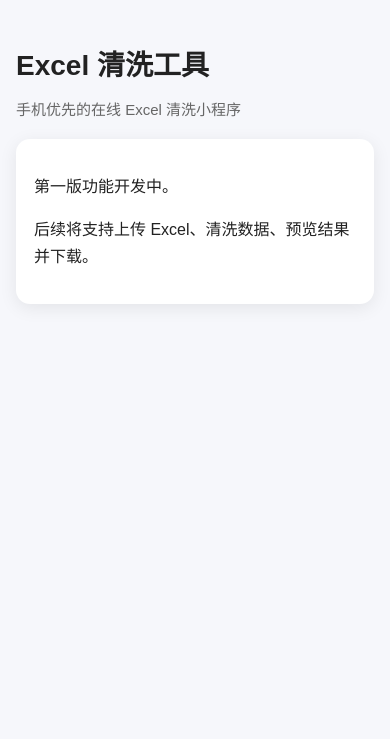
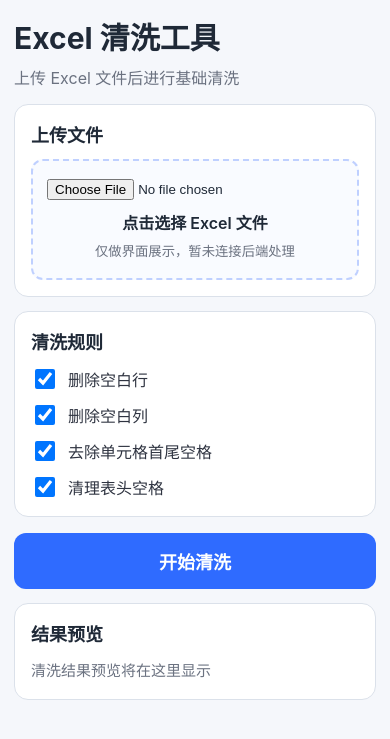
Before and after one commit to kosm8964-a11y/excel-cleaner-mobile, a Flask app: page / in a window 390 px wide. Shown: the top 739 px of the page. Run offline with Flask 3, Linux system fonts and the light colour scheme.

Commit message:
feat: redesign mobile-first Excel cleaner homepage prototype

```diff
--- a/static/style.css
+++ b/static/style.css
@@ -1,31 +1,134 @@
+:root {
+    --bg: #f5f7fb;
+    --card: #ffffff;
+    --text: #1f2937;
+    --muted: #6b7280;
+    --line: #dbe1ea;
+    --primary: #2f6bff;
+    --primary-pressed: #2457d4;
+}
+
+* {
+    box-sizing: border-box;
+}
+
 body {
     margin: 0;
-    font-family: Arial, "Microsoft YaHei", sans-serif;
-    background: #f6f7fb;
-    color: #222;
+    font-family: -apple-system, BlinkMacSystemFont, "Segoe UI", "PingFang SC", "Microsoft YaHei", sans-serif;
+    background: var(--bg);
+    color: var(--text);
 }
 
 .container {
-    max-width: 520px;
+    max-width: 640px;
     margin: 0 auto;
-    padding: 24px 16px 40px;
+    padding: 20px 14px 36px;
+}
+
+.hero {
+    margin-bottom: 14px;
 }
 
 h1 {
-    font-size: 28px;
-    margin-bottom: 8px;
+    margin: 0;
+    font-size: 30px;
+    line-height: 1.25;
 }
 
 .subtitle {
-    color: #666;
-    font-size: 15px;
-    margin-bottom: 20px;
+    margin: 8px 0 0;
+    font-size: 16px;
+    line-height: 1.5;
+    color: var(--muted);
 }
 
 .card {
-    background: #fff;
+    background: var(--card);
+    border: 1px solid var(--line);
     border-radius: 14px;
-    padding: 18px;
-    box-shadow: 0 4px 18px rgba(0, 0, 0, 0.08);
+    padding: 16px;
+    margin-top: 14px;
+}
+
+h2 {
+    margin: 0 0 12px;
+    font-size: 18px;
+}
+
+.upload-box {
+    display: block;
+    border: 2px dashed #bfd0ff;
+    border-radius: 12px;
+    background: #f9fbff;
+    padding: 18px 14px;
+    text-align: center;
+    cursor: pointer;
+}
+
+.upload-box input {
+    display: block;
+    width: 100%;
+    margin-bottom: 10px;
+}
+
+.upload-box span {
+    display: block;
+    font-weight: 600;
+    margin-bottom: 6px;
+}
+
+.upload-box small {
+    color: var(--muted);
+}
+
+.checkbox-group {
+    display: grid;
+    gap: 10px;
+}
+
+.checkbox-item {
+    display: flex;
+    align-items: center;
+    gap: 10px;
+    font-size: 16px;
+    color: #2f3441;
+}
+
+.checkbox-item input {
+    width: 20px;
+    height: 20px;
+}
+
+.primary-btn {
+    width: 100%;
+    border: none;
+    border-radius: 12px;
+    background: var(--primary);
+    color: #fff;
+    font-size: 18px;
+    font-weight: 700;
+    margin-top: 16px;
+    padding: 15px 12px;
+    cursor: pointer;
+}
+
+.primary-btn:active {
+    background: var(--primary-pressed);
+}
+
+.result p {
+    margin: 0;
+    color: var(--muted);
+    font-size: 15px;
     line-height: 1.7;
 }
+
+@media (min-width: 768px) {
+    .container {
+        padding: 30px 24px 46px;
+    }
+
+    .card {
+        padding: 18px;
+    }
+}
--- a/templates/index.html
+++ b/templates/index.html
@@ -7,14 +7,49 @@
     <link rel="stylesheet" href="{{ url_for('static', filename='style.css') }}">
 </head>
 <body>
-    <div class="container">
-        <h1>Excel 清洗工具</h1>
-        <p class="subtitle">手机优先的在线 Excel 清洗小程序</p>
+    <main class="container">
+        <header class="hero">
+            <h1>Excel 清洗工具</h1>
+            <p class="subtitle">上传 Excel 文件后进行基础清洗</p>
+        </header>
 
-        <div class="card">
-            <p>第一版功能开发中。</p>
-            <p>后续将支持上传 Excel、清洗数据、预览结果并下载。</p>
-        </div>
-    </div>
+        <section class="card" aria-label="上传文件区域">
+            <h2>上传文件</h2>
+            <label class="upload-box" for="excel-file">
+                <input id="excel-file" type="file" accept=".xlsx,.xls,.csv">
+                <span>点击选择 Excel 文件</span>
+                <small>仅做界面展示，暂未连接后端处理</small>
+            </label>
+        </section>
+
+        <section class="card" aria-label="清洗规则">
+            <h2>清洗规则</h2>
+            <div class="checkbox-group">
+                <label class="checkbox-item">
+                    <input type="checkbox" name="rules" checked>
+                    <span>删除空白行</span>
+                </label>
+                <label class="checkbox-item">
+                    <input type="checkbox" name="rules" checked>
+                    <span>删除空白列</span>
+                </label>
+                <label class="checkbox-item">
+                    <input type="checkbox" name="rules" checked>
+                    <span>去除单元格首尾空格</span>
+                </label>
+                <label class="checkbox-item">
+                    <input type="checkbox" name="rules" checked>
+                    <span>清理表头空格</span>
+                </label>
+            </div>
+        </section>
+
+        <button class="primary-btn" type="button">开始清洗</button>
+
+        <section class="card result" aria-label="结果预览">
+            <h2>结果预览</h2>
+            <p>清洗结果预览将在这里显示</p>
+        </section>
+    </main>
 </body>
 </html>
```
